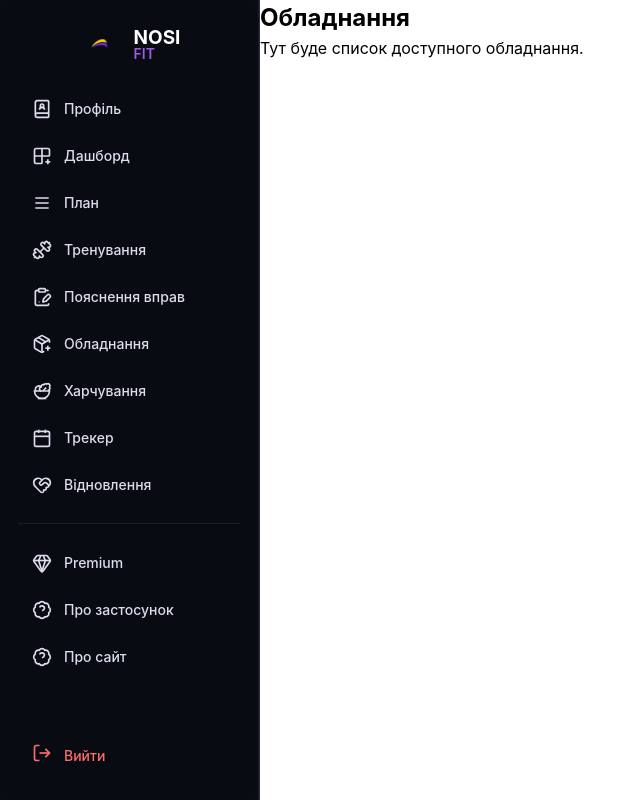
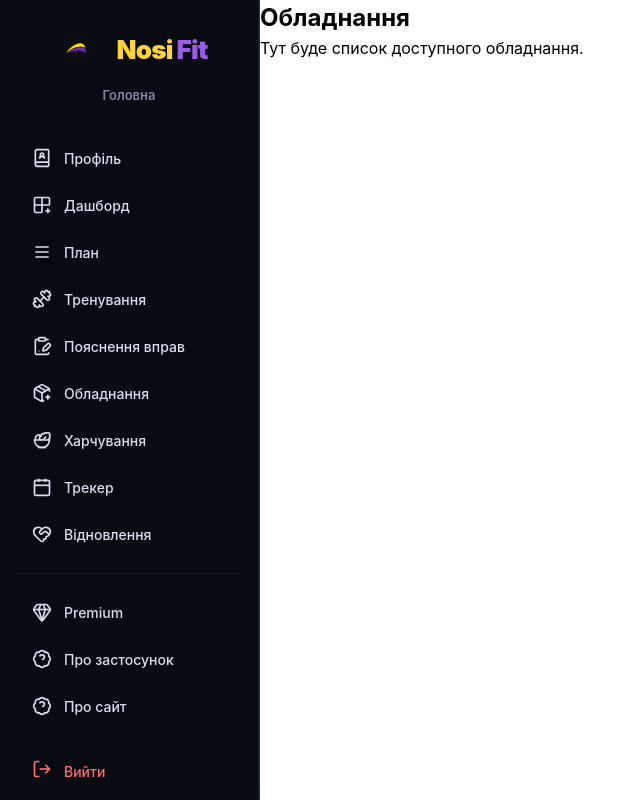
Before and after one commit to NosiOi/Nosi_website, a Flask app: page /equipment/ in a window 1280 px wide. Shown: the whole page, without its empty margins (0-640 px from the left). Run offline with Flask 3, Linux system fonts and the light colour scheme.

Commit message:
Sidebar logo changed

```diff
--- a/myapp/app/static/css/components/sidebar.css
+++ b/myapp/app/static/css/components/sidebar.css
@@ -13,11 +13,13 @@
 
 .cmp-sidebar-header {
     display: flex;
+    flex-direction: column;
     align-items: center;
-    justify-content: center;
+    gap: 10px;
+    padding-bottom: 10px;
 }
 
-.cmp-sidebar-logo {
+.cmp-sidebar-brand {
     display: flex;
     align-items: center;
     gap: 12px;
@@ -25,32 +27,104 @@
     transition: transform 0.25s ease;
 }
 
+.cmp-sidebar-logo {
+    display: flex;
+    align-items: center;
+    gap: 14px;
+    text-decoration: none;
+    padding: 6px 0;
+}
+
 .cmp-sidebar-logo:hover {
     transform: translateY(-2px);
 }
 
 .cmp-sidebar-logo-img {
-    width: 44px;
-    height: 44px;
+    width: 46px;
+    height: 46px;
     object-fit: contain;
+    filter: drop-shadow(0 0 12px rgba(255, 212, 59, 0.35));
 }
 
 .cmp-sidebar-logo-text {
     display: flex;
     flex-direction: column;
-    line-height: 1;
+    line-height: 1.05;
 }
 
 .cmp-sidebar-logo-main {
-    font-size: 19px;
-    font-weight: 700;
-    color: #ffffff;
+    font-size: 22px;
+    font-weight: 800;
+    letter-spacing: -0.02em;
+    color: #ffd43b;
 }
 
 .cmp-sidebar-logo-accent {
-    font-size: 14px;
+    font-size: 16px;
+    font-weight: 700;
+    color: #9b5de5;
+    margin-top: -2px;
+}
+
+.cmp-sidebar-home {
+    margin-top: 6px;
+    font-size: 12px;
+    font-weight: 500;
+    color: #9a9ab5;
+    opacity: 0.8;
+    transition: 0.2s ease;
+}
+
+.cmp-sidebar-brand {
+    display: flex;
+    align-items: center;
+    gap: 12px;
+    text-decoration: none;
+    transition: transform 0.25s ease;
+}
+
+.cmp-sidebar-brand:hover {
+    transform: translateY(-2px);
+}
+
+.cmp-sidebar-brand-img {
+    width: 54px;
+    height: 54px;
+    object-fit: contain;
+    filter: drop-shadow(0 0 14px rgba(255, 212, 59, 0.35));
+}
+
+.cmp-sidebar-brand-text {
+    display: flex;
+    align-items: baseline;
+    gap: 4px;
+    font-family: "Inter", system-ui, sans-serif;
+    font-weight: 900;
+    letter-spacing: -0.03em;
+    font-size: 26px;
+}
+
+.brand-nos {
+    color: #ffd43b;
+}
+
+.brand-fit {
+    color: #9b5de5;
+}
+
+.cmp-sidebar-home-link {
+    font-size: 13px;
     font-weight: 600;
-    color: #9b5de5;
+    color: #9a9ab5;
+    text-decoration: none;
+    transition: 0.2s ease;
+    opacity: 0.85;
+}
+
+.cmp-sidebar-home-link:hover {
+    color: #ffffff;
+    opacity: 1;
+    transform: translateX(2px);
 }
 
 .cmp-sidebar-nav {
@@ -150,7 +224,6 @@
     transform: scale(1.08);
 }
 
-/* Scrollbar */
 .cmp-sidebar::-webkit-scrollbar {
     width: 6px;
 }
--- a/myapp/app/templates/components/sidebar.html
+++ b/myapp/app/templates/components/sidebar.html
@@ -1,12 +1,14 @@
 <div class="cmp-sidebar">
   <div class="cmp-sidebar-header">
-    <a href="/dashboard" class="cmp-sidebar-logo">
-      <img src="/static/img/Nosi_Logo.png" class="cmp-sidebar-logo-img" />
-      <div class="cmp-sidebar-logo-text">
-        <span class="cmp-sidebar-logo-main">NOSI</span>
-        <span class="cmp-sidebar-logo-accent">FIT</span>
+    <a href="/" class="cmp-sidebar-brand">
+      <img src="/static/img/Nosi_Logo.png" class="cmp-sidebar-brand-img" />
+
+      <div class="cmp-sidebar-brand-text">
+        <span class="brand-nos">Nosi</span><span class="brand-fit">Fit</span>
       </div>
     </a>
+
+    <a href="/" class="cmp-sidebar-home-link">Головна</a>
   </div>
 
   <nav class="cmp-sidebar-nav">
```
